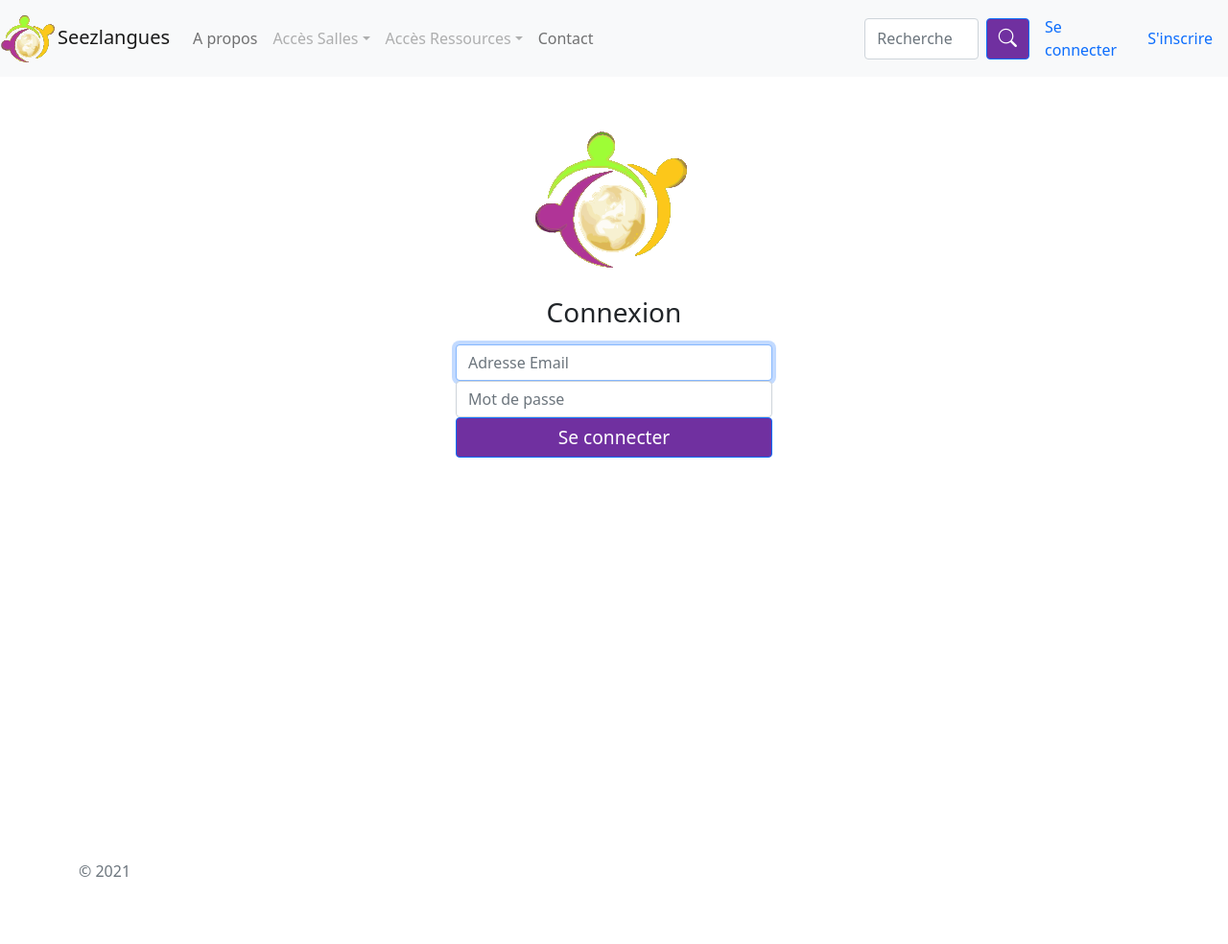
After one commit to Julien-V/P13, a Django app: page /login in a window 1280 px wide. The commit adds this page. Shown: the whole page at 96% size. Run offline with Django 3.2, Linux system fonts and the light colour scheme; some libraries are stand-ins or nearby versions.

Commit message:
login/logout added + logo (navbar+login.html)
* seezlangues/settings/base.py edited
 - LOGIN_URL added

* app_blog/urls.py edited
 - /login (path) added
 - /logout (path) added

* app_blog/views.py edited
 - log_in (view) added
 - log_out (view) added

* app_blog/forms.py added
 - ConnectionForm added

* app_blog/templates/login.html added
 - basic login page added

* app_blog/static/css/style.css edited
 - #main-signin added

* app_blog/static/assets/logo.svg added

* app_blog/templates/base.html edited
 - logo added to navbar

```diff
--- /dev/null
+++ b/app_blog/forms.py
@@ -0,0 +1,33 @@
+#!/usr/bin/python3
+# coding : utf-8
+
+from django import forms
+
+from django.contrib.auth.models import User
+
+
+class ConnectionForm(forms.Form):
+    username_email = forms.CharField()
+    password = forms.CharField(
+        label="Mot de passe",
+        widget=forms.PasswordInput
+    )
+    remember_me = forms.BooleanField(required=False)
+
+    def clean(self):
+        """This methods allows connection with email and username
+        by overriding forms.Form.clean()
+
+        :return cleaned_data:
+        """
+        cleaned_data = super(ConnectionForm, self).clean()
+        if "username_email" in cleaned_data.keys():
+            value = cleaned_data["username_email"]
+            for field in ["email", "username"]:
+                field_dict = {field: value}
+                try:
+                    user = User.objects.get(**field_dict)
+                    cleaned_data['username'] = user.username
+                except User.DoesNotExist:
+                    pass
+        return cleaned_data
--- a/app_blog/static/css/style.css
+++ b/app_blog/static/css/style.css
@@ -162,3 +162,10 @@ header.masthead > div.container-fluid {
     transform: perspective(3px) translateZ(10);
   }
 }*/
+
+/* /login */
+#main-signin {
+  padding-top: 10%;
+  max-width: 330px;
+  margin: auto;
+}
--- a/app_blog/templates/base.html
+++ b/app_blog/templates/base.html
@@ -16,7 +16,7 @@
 <body>
 	<!-- Navbar -->
 	<nav class="navbar navbar-expand-md navbar-light bg-light fixed-top">
-		<a class="navbar-brand" href="/"><!-- <img logo width heigth -->Seezlangues</a>
+		<a class="navbar-brand" href="/"><img src="/static/assets/logo.svg" width="60" heigth="60" -->Seezlangues</a>
 		<button class="navbar-toggler" type="button" data-bs-toggle="collapse" data-bs-target="#navbarSupportedContent" aria-controls="navbarSupportedContent" aria-expanded="false" aria-label="Toggle navigation">
     		<span class="navbar-toggler-icon"></span>
   		</button>
@@ -77,7 +77,7 @@
 	<!-- footer -->
 	<footer class="py-5">
 		<div class="container">
-			<p class="text-center">Footer</p>
+			<p class="mt-5 mb-3 text-muted">© 2021</p>
 		</div>
 	</footer>
 	<!-- Bootstrap JS -->
--- /dev/null
+++ b/app_blog/templates/login.html
@@ -0,0 +1,23 @@
+{% extends "base.html" %}
+{% block page_content %}
+<main class="form-signin text-center w-100 h-100" id="main-signin">
+  	<form action="/login" method="POST">
+  		{% csrf_token %}
+    	<img class="mb-4" src="/static/assets/logo.svg" alt="" width="172" height="157">
+    	<h1 class="h3 mb-3 fw-normal">Connexion</h1>
+    	{% if error %}
+		<p><strong>Utilisateur inconnu ou mauvais de mot de passe.</strong></p>
+		{% endif %}
+    	<label for="username_email" class="visually-hidden">Adresse email</label>
+    	<input type="text" name="username_email" id="username_email" class="form-control" placeholder="Adresse Email" required="" autofocus="">
+    	<label for="password" class="visually-hidden">Mot de passe</label>
+    	<input type="password" name="password" id="password" class="form-control" placeholder="Mot de passe" required="">
+    	<!--<div class="checkbox mb-3">
+      		<label>
+        		<input type="checkbox" value="remember-me"> Se souvenir de moi
+      		</label>
+    	</div>-->
+    	<button class="w-100 btn btn-primary btn-purple" type="submit">Se connecter</button>
+  	</form>
+</main>
+{% endblock %}
--- a/app_blog/urls.py
+++ b/app_blog/urls.py
@@ -7,5 +7,7 @@ from .import views
 
 urlpatterns = [
     path('', views.index, name="home"),
-    path('category/<slug:slug>/', views.list_by_category, name="category")
+    path('category/<slug:slug>/', views.list_by_category, name="category"),
+    path("login", views.log_in, name="login"),
+    path('logout', views.log_out, name="logout")
 ]
--- a/app_blog/views.py
+++ b/app_blog/views.py
@@ -1,10 +1,14 @@
 #!/usr/bin/python3
 # coding : utf-8
 
+from django.contrib.auth import authenticate, login, logout
+from django.contrib.auth.decorators import login_required
 
-from django.contrib.auth.decorators import login_required
 from django.http import HttpResponseNotFound
-from django.shortcuts import render
+
+from django.shortcuts import render, redirect, reverse
+
+from app_blog.forms import ConnectionForm
 from app_blog.models import Category
 
 
@@ -30,6 +34,25 @@ def index(req):
     return render(req, 'index.html', context)
 
 
+def log_in(req):
+    error = False
+    if req.method == "POST":
+        form = ConnectionForm(req.POST)
+        if form.is_valid():
+            username = form.cleaned_data["username"]
+            password = form.cleaned_data["password"]
+            user = authenticate(
+                username=username,
+                password=password)
+            if user:
+                login(req, user)
+            else:
+                error = True
+    else:
+        form = ConnectionForm()
+    return render(req, 'login.html', locals())
+
+
 @login_required
 def list_by_category(req, slug):
     try:
@@ -41,3 +64,9 @@ def list_by_category(req, slug):
     }
     context = context | navbar_init()
     return render(req, 'list_by_category.html', context)
+
+
+@login_required
+def log_out(req):
+    logout(req)
+    return redirect(reverse("home"))
--- a/seezlangues/settings/base.py
+++ b/seezlangues/settings/base.py
@@ -127,6 +127,8 @@ USE_TZ = True
 
 STATIC_URL = '/static/'
 
+LOGIN_URL = '/login'
+
 ##############################################
 # Seezlangues settings : app_blog            #
 ##############################################
```
Also changed, not shown: app_blog/static/assets/logo.svg (added).
